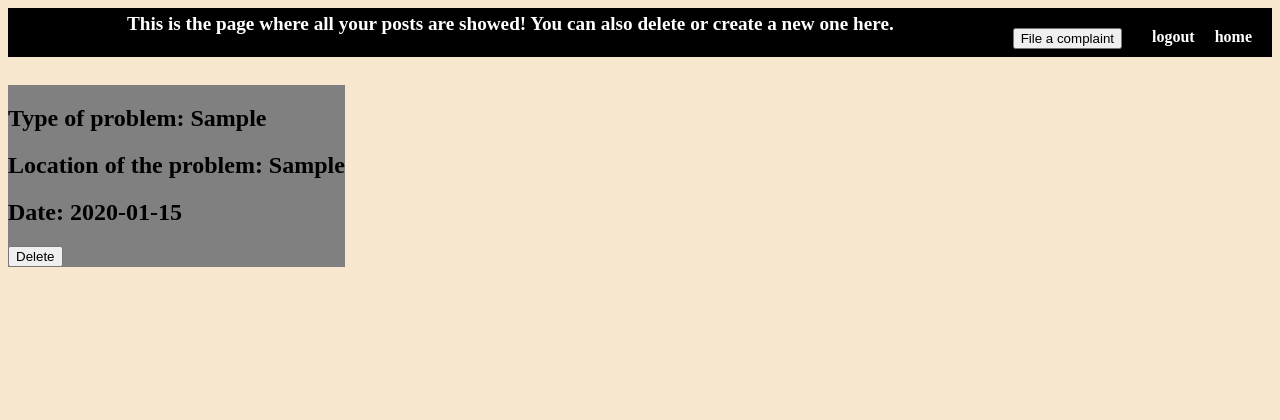
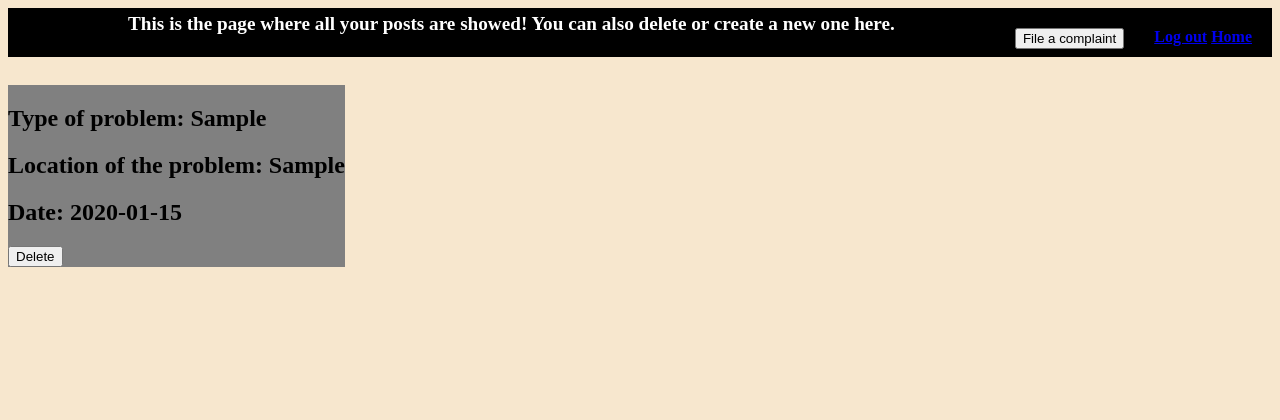
Before and after one commit to PrinceRios2000/startup_Hackathon2019, a Python web app: template templates/userpost.html in a window 1280 px wide. Shown: the top 420 px of the page. Run offline with Jinja, Linux system fonts and the light colour scheme; the template is opened without the code that fills it: most values are stand-ins (such as "Sample title", 1, 10 or a date in 2020).

Commit message:
Pushing new to fix buttons.

```diff
--- a/main.py
+++ b/main.py
@@ -66,6 +66,7 @@ class userReport(webapp2.RequestHandler):
 
         profile_posts_template = the_jinja_env.get_template('templates/filecomplaint.html')
         self.response.write(profile_posts_template.render(the_variable_dict))
+        self.redirect("")
 
     def post(self):
         checkLoggedInAndRegistered(self)
@@ -128,5 +129,6 @@ app = webapp2.WSGIApplication([
     ('/', Login),
     ('/reports', Reports),
     ('/myreport', userReport),
+    ('/myposts', userReport),
     ('/register', Registration)
 ], debug=True)
--- a/static/userpost.css
+++ b/static/userpost.css
@@ -13,11 +13,12 @@ p1    {color: green;}
     flex-direction: column;
     flex-wrap: wrap;
 }
-.b {
+.b{
     float: right;
     margin: 20px;
     font-weight: bolder;
-    color: white;
+    color: red;
+    text-decoration: none
 }
 .filebutton {
     float: right;
--- a/templates/filecomplaint.html
+++ b/templates/filecomplaint.html
@@ -12,7 +12,7 @@
 <body>
 
 <div class="fields">
-            <form method="POST" action="/profileposts">
+            <form method="POST" action="/myreport">
                 Title: <br>
                 <input style="width:50%" type="text" name="title-first-ln" value="">
                 <br>
--- a/templates/intro.html
+++ b/templates/intro.html
@@ -6,7 +6,7 @@
     <body>
     <div class = "intropage">
         <br><br>Hello!<br><br>Welcome to Citizens' Report!
-        <a id="logo" href="/login">Login</a>
+        <a href="../templates/registration.html">Login</a>
     </div>
     <div class="about">
         <br>About Us:
--- a/templates/userpost.html
+++ b/templates/userpost.html
@@ -5,12 +5,12 @@
 
     </head>
     <div class = "b">
-        logout &nbsp;&nbsp;&nbsp;
-        home <br>
+        <a href="../templates/intro.html">Log out</a>
+        <a href="../templates/main.html">Home</a><br>
     </div>
 
     <div class = "filebutton">
-    <form method="POST" action="/myreport">
+    <form method="POST" action="/myposts">
                         <input type="hidden" name="postid" value="{{post.key.id()}}"/>
                         <input type="submit" name="Create" value="File a complaint"/>
                     </form>
```
Also changed, not shown: templates/main.html (+5 -4 lines).
